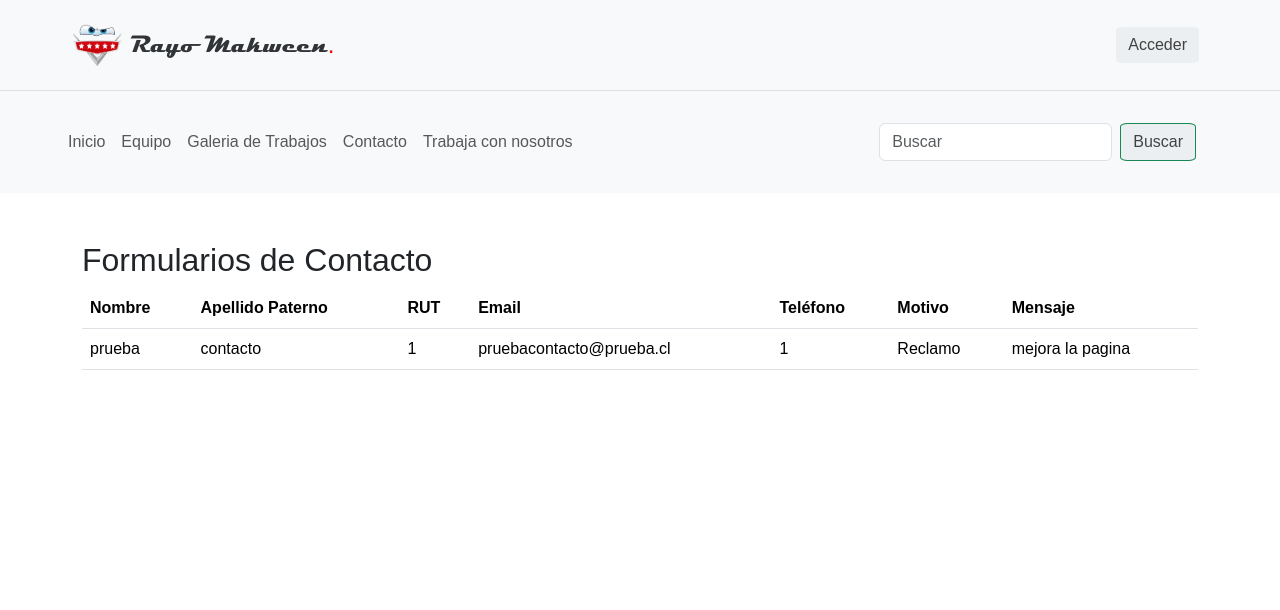
After one commit to PattySnow/examen, a Django app: page /ver-contactos/ in a window 1280 px wide. The commit adds this page. Shown: the top 610 px of the page. Run offline with Django 4.2, Linux system fonts and the light colour scheme; data comes from the database, SQL or seed files in the repository; both versions use the stored data as it was after the commit; some libraries are stand-ins or nearby versions.

Commit message:
algunos detalles

```diff
--- a/appweb/models.py
+++ b/appweb/models.py
@@ -12,8 +12,7 @@ class Profesional(models.Model):
     correo = models.EmailField()
     foto = models.ImageField(upload_to="profesional")
     usuario = models.OneToOneField(User, on_delete=models.CASCADE, null=True)
-    #usuario = models.ForeignKey(User, on_delete=models.CASCADE)
-    #cargo= models.ForeignKey(Cargo, on_delete = models.PROTECT)
+
 
     def nombre_completo(self):
         return "{} {}".format(self.nombre, self.apellidoPaterno)
--- a/appweb/templates/base.html
+++ b/appweb/templates/base.html
@@ -93,6 +93,7 @@
             <li><a class="dropdown-item" href="{% url 'reg_profesional' %}">Añadir Mecanico</a></li>
             <li><a class="dropdown-item" href="{% url 'atenciones_en_espera' %}">Revisar Atenciones</a></li>
             <li><a class="dropdown-item" href="{% url 'listar_postulaciones' %}">Ver Postulaciones</a></li>
+            <li><a class="dropdown-item" href="{% url 'ver-contacto' %}">Ver Contactos</a></li>
             {% endif %}
 
 
--- a/appweb/templates/galeria_atenciones.html
+++ b/appweb/templates/galeria_atenciones.html
@@ -26,7 +26,7 @@
 
     <h3 style="color: red;">{{ mensaje }}</h3>
 
-    <div class="album py-5 bg-body-tertiary">
+    <div class="album py-5 bg-body-tertiary mb-3">
         <div class="container">
             <div class="row card-container">
                 {% for atencion in atenciones %}
--- a/appweb/templates/mantenedor/atenciones/atenciones_en_espera.html
+++ b/appweb/templates/mantenedor/atenciones/atenciones_en_espera.html
@@ -24,7 +24,7 @@
                             <p class="card-text">Categoría: {{ atencion.get_categoria_display }}</p>
                             <p class="card-text">Descripción: {{ atencion.descripcion }}</p>
                             <p class="card-text">Mecánico: {{ atencion.mecanico }}</p>
-                            <!-- Agrega aquí más campos de datos de la atención según tus necesidades -->
+
                         </div>
 
                         <div class="card-footer d-flex justify-content-center">
--- /dev/null
+++ b/appweb/templates/verContacto.html
@@ -0,0 +1,33 @@
+{% extends 'base.html' %}
+
+{% block contenido %}
+    <div class="container mt-5">
+        <h2>Formularios de Contacto</h2>
+        <table class="table">
+            <thead>
+                <tr>
+                    <th>Nombre</th>
+                    <th>Apellido Paterno</th>
+                    <th>RUT</th>
+                    <th>Email</th>
+                    <th>Teléfono</th>
+                    <th>Motivo</th>
+                    <th>Mensaje</th>
+                </tr>
+            </thead>
+            <tbody>
+                {% for contacto in contactos %}
+                <tr>
+                    <td>{{ contacto.nombre }}</td>
+                    <td>{{ contacto.apellido_Paterno }}</td>
+                    <td>{{ contacto.rut }}</td>
+                    <td>{{ contacto.email }}</td>
+                    <td>{{ contacto.telefono }}</td>
+                    <td>{{ contacto.get_motivo_display }}</td>
+                    <td>{{ contacto.mensaje }}</td>
+                </tr>
+                {% endfor %}
+            </tbody>
+        </table>
+    </div>
+{% endblock %}
--- a/appweb/urls.py
+++ b/appweb/urls.py
@@ -25,5 +25,6 @@ urlpatterns = [
     path('trabaja-con-nosotros/', trabajaConNostros, name='trabajaConNosotros'),
     path('postulaciones/', listarPostulacion, name='listar_postulaciones'),
     path('ver-postulacion/<int:pk>/', detallePostulacion, name='detalle_postulacion'),
+    path('ver-contactos/', ver_contacto, name='ver-contacto'),
 
 ]
--- a/appweb/views.py
+++ b/appweb/views.py
@@ -400,3 +400,10 @@ def detallePostulacion(request, pk):
         'formulario':formulario
     }
     return render(request, "verPostulacion.html", data)
+
+def ver_contacto(request):
+    contactos = Contacto.objects.all()
+    context = {
+        'contactos': contactos,
+    }
+    return render(request, 'verContacto.html', context)
```
Also changed, not shown: db.sqlite3.
